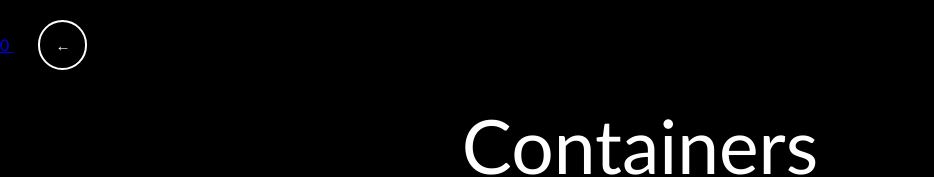
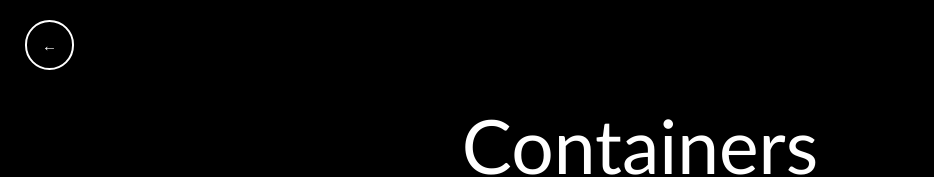
Before and after one commit to PillowGit/FullyHacks-2023, a plain HTML site: page Categories/Containers.html in a window 1280 px wide. Shown: the top 177 px of the page, without its empty margins (0-934 px from the left). Drawn offline with Linux system fonts and the light colour scheme.

Commit message:
Contianerr

```diff
--- a/Categories/Containers.html
+++ b/Categories/Containers.html
@@ -10,8 +10,7 @@
   </head>
   <body>
     <div class="backcontainer">
-      <a href="../index.html"
-        >0
+      <a href="../index.html">
         <button class="backbutton">←</button>
       </a>
     </div>
```
